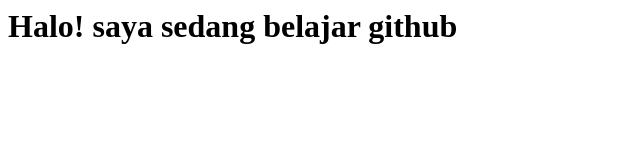
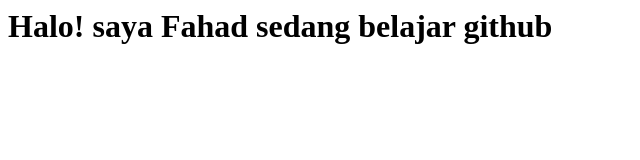
Before and after one commit to izaaxyz/latihan_github, a plain HTML site: page index.html in a window 1280 px wide. Shown: the whole page, without its empty margins (0-640 px from the left). Drawn offline with Linux system fonts and the light colour scheme.

Commit message:
Update index.html

```diff
--- a/index.html
+++ b/index.html
@@ -1 +1 @@
-<h1>Halo! saya sedang belajar github</h1>
+<h1>Halo! saya Fahad sedang belajar github</h1>
```
